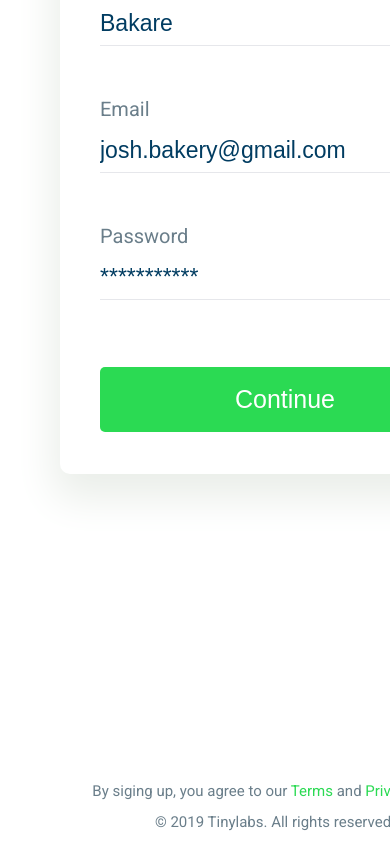
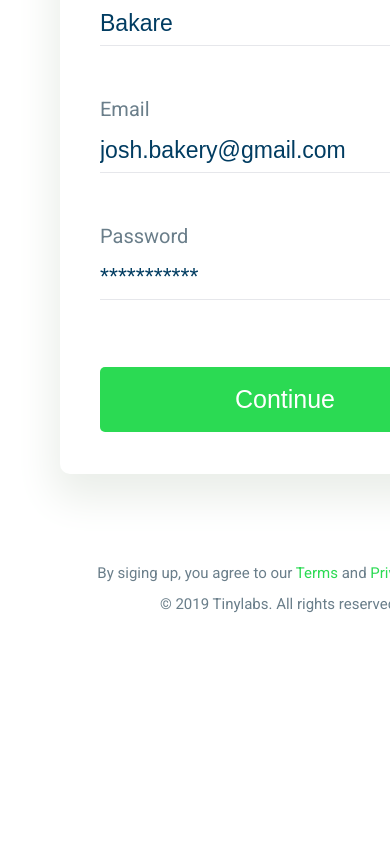
Before and after one commit to Vickysomtee/emergent-labs-ui, a Vue app: page / in a window 390 px wide. Shown: the part 381-1225 px from the top of the page. After the commit the page ends 1007 px from the top, so only its background shows below. Built offline with nearby package versions, Linux system fonts and the light colour scheme.

Commit message:
Corrected responsivness

```diff
--- a/src/views/SignUp.vue
+++ b/src/views/SignUp.vue
@@ -218,7 +218,6 @@ main {
     width: 55%;
     .container {
       width: 500px;
-      height: 70%;
       margin: 50px auto;
       h1 {
         font-size: 25px;
@@ -299,7 +298,7 @@ main {
       justify-content: space-between;
       color: #6a7e8a;
       font-size: 10px;
-      padding: 50px 20px 0;
+      padding: 10px 20px 0;
       margin: 20px 15px 0;
       div {
         width: 300px;
@@ -332,7 +331,6 @@ main {
         display: grid;
         width: 50%;
         text-align: center;
-        padding: 20px 20px 0;
         margin: 0 auto;
 
         div:nth-of-type(2) {
@@ -402,11 +400,9 @@ main {
       .notice {
         display: grid;
         position: relative;
-        left: 55px;
-        top: 300px;
+        left: 60px;
         width: 450px;
         font-size: 15px;
-        padding: 50px 20px 0;
         div {
           text-align: center;
           padding: 0;
```
